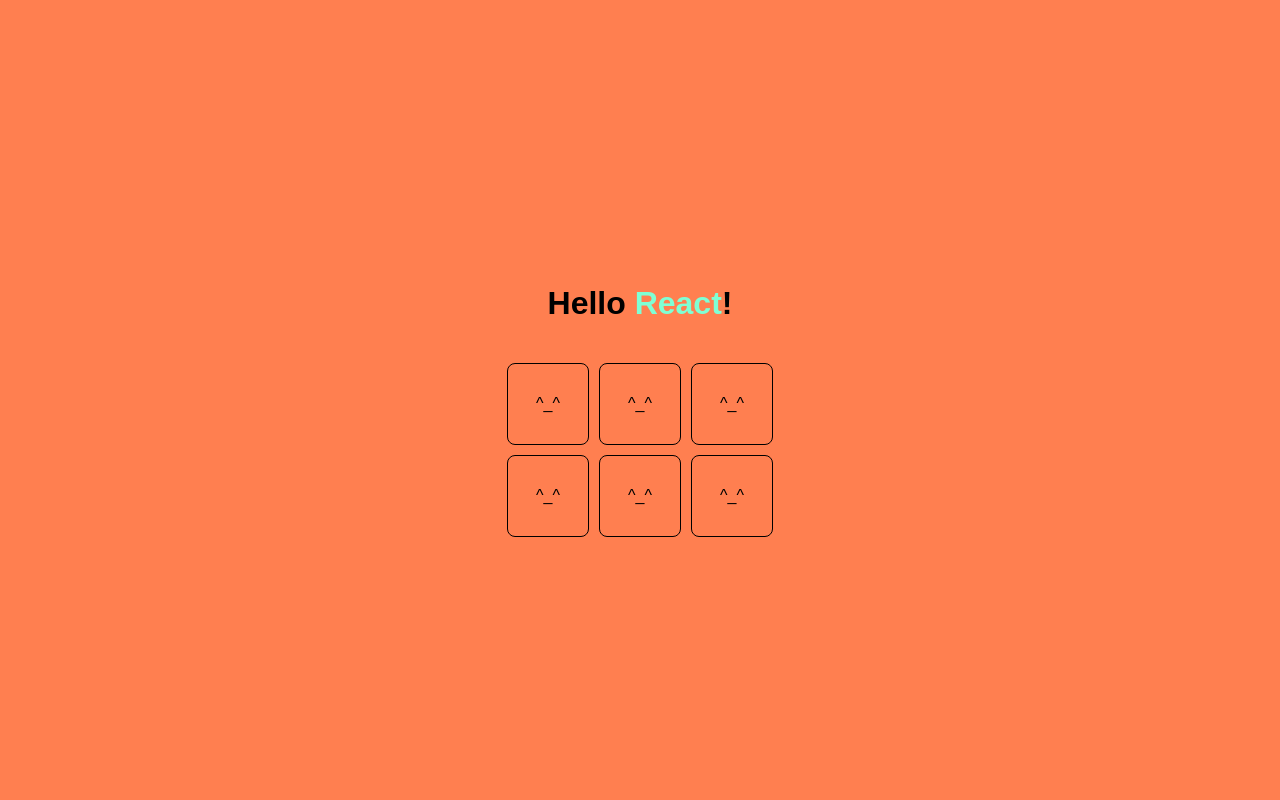
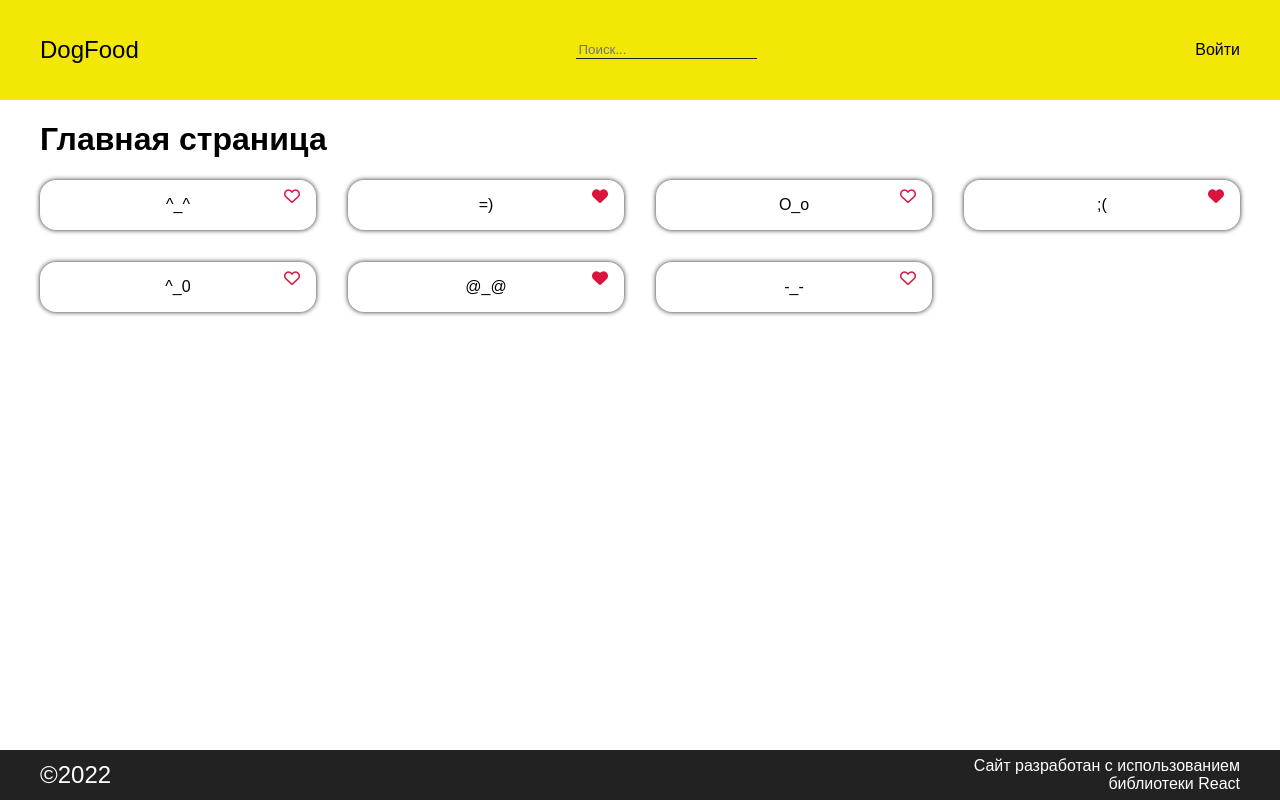
Before and after one commit to DrolllorD/dog-food, a React (Create React App) app: page / in a window 1280 px wide. Built offline with nearby package versions, Linux system fonts and the light colour scheme.

Commit message:
После 2 занятия

```diff
--- a/public/index.html
+++ b/public/index.html
@@ -24,7 +24,8 @@
       work correctly both with client-side routing and a non-root public URL.
       Learn how to configure a non-root public URL by running `npm run build`.
     -->
-    <title>React App</title>
+    <title>Dog Food</title>
+    <link rel="stylesheet" href="https://cdnjs.cloudflare.com/ajax/libs/font-awesome/6.2.1/css/all.min.css" integrity="sha512-MV7K8+y+gLIBoVD59lQIYicR65iaqukzvf/nwasF0nqhPay5w/9lJmVM2hMDcnK1OnMGCdVK+iQrJ7lzPJQd1w==" crossorigin="anonymous" referrerpolicy="no-referrer" />
   </head>
   <body>
     <noscript>You need to enable JavaScript to run this app.</noscript>
--- a/src/App.jsx
+++ b/src/App.jsx
@@ -1,12 +1,25 @@
 import React from "react";
+import "./style.css";
+
+import Header from "./components/Header/header";
+import Footer from "./components/Footer/footer";
+import Card from "./components/Card";
+
+const smiles = ["^_^", "=)", "O_o", ";(", "^_0", "@_@", "-_-"];
 
 const App = () => {
     return <div className="container">
-        <header></header>
+        <Header/>
         <main>
             <h1>Главная страница</h1>
+            <div className="cards">
+                {/* {smiles} */}
+                {/* {smiles.map((el,i) => <span key={i}>{el}</span>)} */}
+                {smiles.map((el, i) => <Card key={"card_" + i} text={el} like={(i + 1) % 2 === 0} />)}
+            </div>
         </main>
-        <footer></footer>
+        <Footer/>
     </div>
 }
+
 export default App;
--- /dev/null
+++ b/src/components/Card/index.css
@@ -0,0 +1,18 @@
+.card {
+    box-shadow: 0 0 5px #222;
+    border-radius: 1em;
+    padding: 1em;
+    box-sizing: border-box;
+    display: flex;
+    flex-direction: column;
+    position: relative;
+    gap: 1em;
+    justify-content: center;
+    align-items: center;
+}
+.card__heart {
+    position: absolute;
+    top: .5em;
+    right: 1em;
+    color: crimson;
+}
--- /dev/null
+++ b/src/components/Card/index.jsx
@@ -0,0 +1,17 @@
+/* eslint-disable import/no-anonymous-default-export */
+import React from "react";
+import "./index.css";
+
+export default ({text, like}) => {
+    console.log(like)
+    return <div className="card">
+        {text}
+        <span className="card__heart">
+            {
+                like
+                ? <i className="fa-solid fa-heart"></i>
+                : <i className="fa-regular fa-heart"></i>
+            }
+        </span>
+    </div>
+}
--- /dev/null
+++ b/src/components/Footer/footer.css
@@ -0,0 +1,13 @@
+footer {
+    background-color: #222;
+    color: #fff;
+    display: flex;
+    justify-content: space-between;
+    align-items: center;
+}
+.footer__copy {
+    font-size: 1.5em;
+}
+.footer__text {
+    text-align: right;
+}
--- /dev/null
+++ b/src/components/Footer/footer.jsx
@@ -0,0 +1,11 @@
+/* eslint-disable import/no-anonymous-default-export */
+import React from "react";
+import "./footer.css";
+
+export default () => {
+    const year = new Date().getFullYear();
+    return <footer>
+        <span className="footer__copy">©{year}</span>
+        <span className="footer__text">Сайт разработан с использованием <br/> библиотеки React</span>
+    </footer>
+}
--- /dev/null
+++ b/src/components/Header/header.css
@@ -0,0 +1,23 @@
+header {
+    background-color: rgb(243, 231, 5);
+    display: flex;
+    justify-content: space-between;
+    align-items: center;
+    gap: 30px;
+}
+.logo {
+    font-size: 1.5em;
+}
+.search {
+    background-color: transparent;
+    border: none;
+    border-bottom: 1px solid #222;
+    outline: none;
+}
+.search:focus {
+    border-bottom-color: #fff;
+}
+.menu {
+    display: flex;
+    gap: 1em;
+}
--- /dev/null
+++ b/src/components/Header/header.jsx
@@ -0,0 +1,27 @@
+/* eslint-disable import/no-anonymous-default-export */
+import React from "react";
+import "./header.css";
+
+export default () => {
+    let user = localStorage.getItem("user");
+    const logIn = (e) => {
+        e.preventDefault();
+        let name = prompt("Как вас зовут?");
+        if (name) {
+            localStorage.setItem("user", name);
+        }
+    }
+    const logOut = (e) => {
+        e.preventDefault();
+        localStorage.removeItem("user");
+    }
+    return <header>
+        <a className="logo" href="">DogFood</a>
+        <input type="search" placeholder="Поиск..." className="search" />
+        <nav className="menu">
+            {user && <a href="">{user}</a>}
+            {!user && <a href="" onClick={logIn}>Войти</a>}
+            {user && <a href="" onClick={logOut}>Выйти</a>}
+        </nav>
+    </header>
+}
--- a/src/index.js
+++ b/src/index.js
@@ -1,22 +1,7 @@
-import React from "react";
 import ReactDOM from "react-dom";
-import "./style.css";
-
-const Card = function(){
-  return <div className="card">^_^</div>
-}
+import App from "./App";
 
 ReactDOM.render(
-  <>
-    <h1>Hello <span className="mark">React</span>!</h1>
-    <div className="box">
-      <Card/>
-      <Card/>
-      <Card/>
-      <Card/>
-      <Card/>
-      <Card/>
-    </div>
-  </>,
+  <App/>,
   document.querySelector("#root")
 )
--- a/src/style.css
+++ b/src/style.css
@@ -2,29 +2,28 @@
     margin: 0;
     font-family: sans-serif;
 }
-#root{
+a{
+    text-decoration: none;
+    color: inherit;
+}
+.container{
     min-height: 100vh;
-    background-color: coral;
-    display: flex;
-    justify-content: center;
-    align-items: center;
-    flex-direction: column;
-    gap: 20px;
+    display: grid;
+    grid-template-rows: 100px auto 50px;
 }
-.mark{
-    color: aquamarine;
+.container>*{
+    padding: 0 calc(50% - 600px);
 }
-.card{
-    width: 80px;
-    height: 80px;
-    display: flex;
-    justify-content: center;
-    align-items: center;
-    border-radius: 8px;
-    border: 1px solid;
+.cards {
+    display: grid;
+    grid-template-columns: repeat(4,1fr);
+    gap: 2em;
 }
-.box{
-    display: grid;
-    grid-template-columns: repeat(3,auto);
-    gap: 10px;
+@media (max-width: 1260px){
+    .container>*{
+        padding: 0 30px;
+    }
+    .cards {
+        grid-template-columns: repeat(3,1fr);
+    }
 }
```
